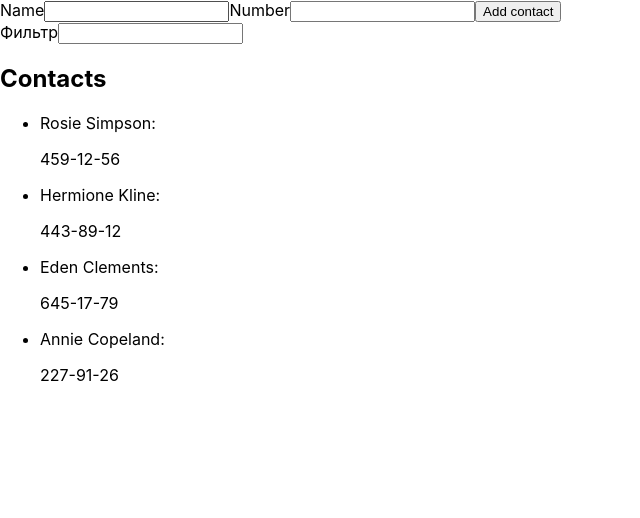
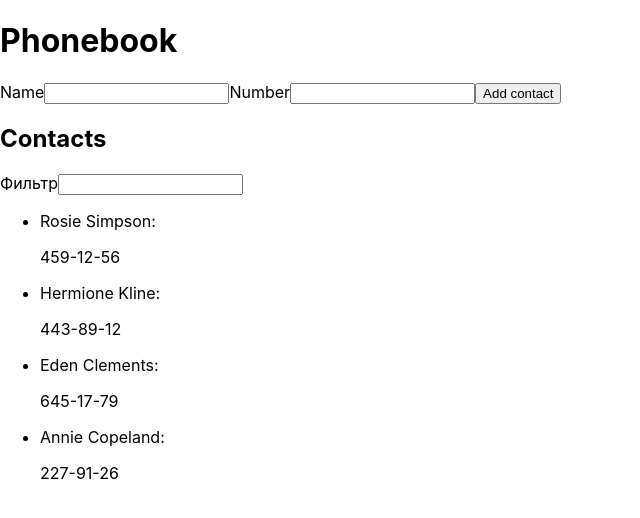
Before and after one commit to ShabanovVA/goit-react-hw-02-phonebook, a React (Create React App) app: page / in a window 1280 px wide. Shown: the top 518 px of the page, without its empty margins (0-640 px from the left). Built offline with nearby package versions, Linux system fonts and the light colour scheme.

Commit message:
add audit duplicate name

```diff
--- a/src/components/App.jsx
+++ b/src/components/App.jsx
@@ -12,8 +12,6 @@ state = {
     {id: 'id-4', name: 'Annie Copeland', number: '227-91-26'},
   ],
   filter: '',
-  // name: '',
-  // number: '',
   }
 
   createContact = (data) => {
@@ -32,14 +30,16 @@ state = {
   }
   render() {
     const filtredContacts = this.getFiltredContacts();
+    const { contacts, filter } = this.state;
 
     return (
-      <>
-        <Form onClickSubmit={this.createContact} />
-        <Filter valueFilter={this.state.filter} onChange={this.changeFilter} />
+      <div>
+        <h1>Phonebook</h1>
+        <Form onClickSubmit={this.createContact}  contacts={contacts} />
         <h2>Contacts</h2>
-        <ContactList contacts={filtredContacts} />
-      </>
+        <Filter valueFilter={filter} onChange={this.changeFilter} />
+        <ContactList contacts={filtredContacts}/>
+      </div>
     )
   }
 }
--- a/src/components/Form.jsx
+++ b/src/components/Form.jsx
@@ -14,6 +14,11 @@ export class Form extends Component{
 
     handleSubmit = (e) => {
       e.preventDefault();
+
+      if (this.props.contacts.find(contact => contact.name.toLowerCase() === this.state.name.toLowerCase())) {
+        return alert(`${this.state.name} is already in contacts.`)
+      }
+
       this.props.onClickSubmit(this.state);
       this.reset();
   };
```
Lines whose indentation alone changed are shown as unchanged.
